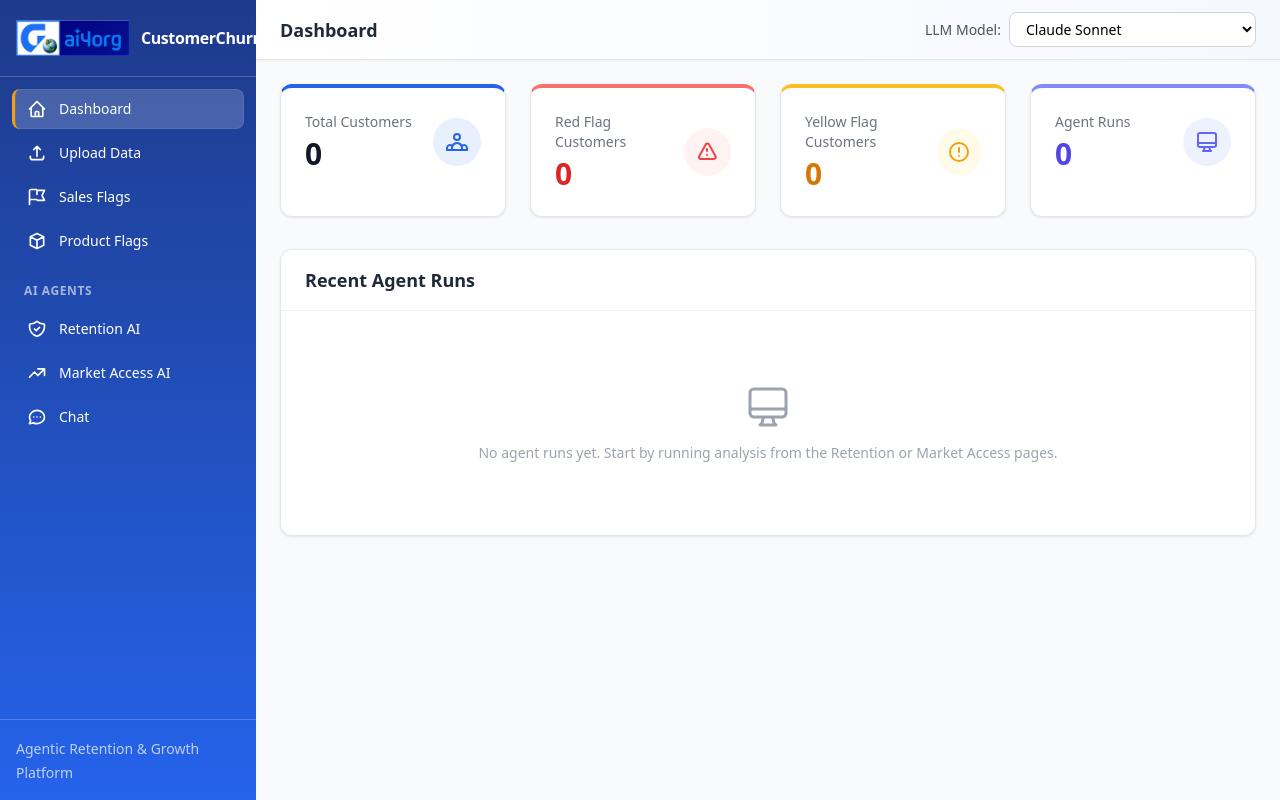
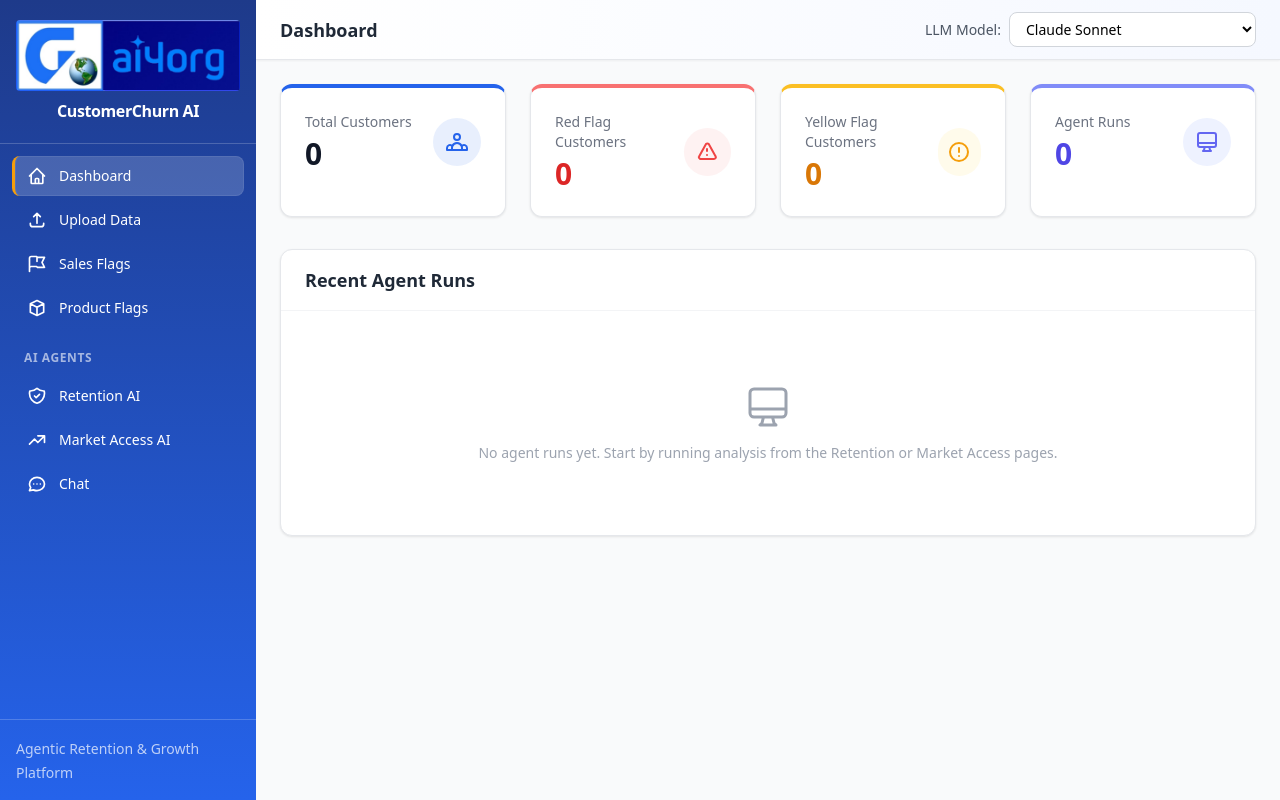
Before and after one commit to OnlineGBC/ChurnEnhance, a Flask app: page / in a window 1280 px wide. Run offline with Flask 3, Linux system fonts and the light colour scheme; some libraries are stand-ins or nearby versions.

Commit message:
Stack sidebar logo above 'CustomerChurn AI' text and stretch logo to full width

```diff
--- a/templates/base.html
+++ b/templates/base.html
@@ -39,9 +39,9 @@
         <!-- Sidebar -->
         <aside class="w-64 sidebar-gradient text-white flex flex-col min-h-screen fixed">
             <div class="px-4 py-5 border-b border-white/20">
-                <a href="/" class="flex items-center gap-3">
-                    <img src="{{ url_for('static', filename='img/GBC-ai4org.jpg') }}" alt="GBC-ai4org" class="h-9">
-                    <span class="font-bold text-base whitespace-nowrap tracking-tight">CustomerChurn AI</span>
+                <a href="/" class="flex flex-col items-stretch gap-2">
+                    <img src="{{ url_for('static', filename='img/GBC-ai4org.jpg') }}" alt="GBC-ai4org" class="w-full h-auto rounded">
+                    <span class="font-bold text-base tracking-tight text-center">CustomerChurn AI</span>
                 </a>
             </div>
             <nav class="flex-1 p-3 space-y-1">
```
